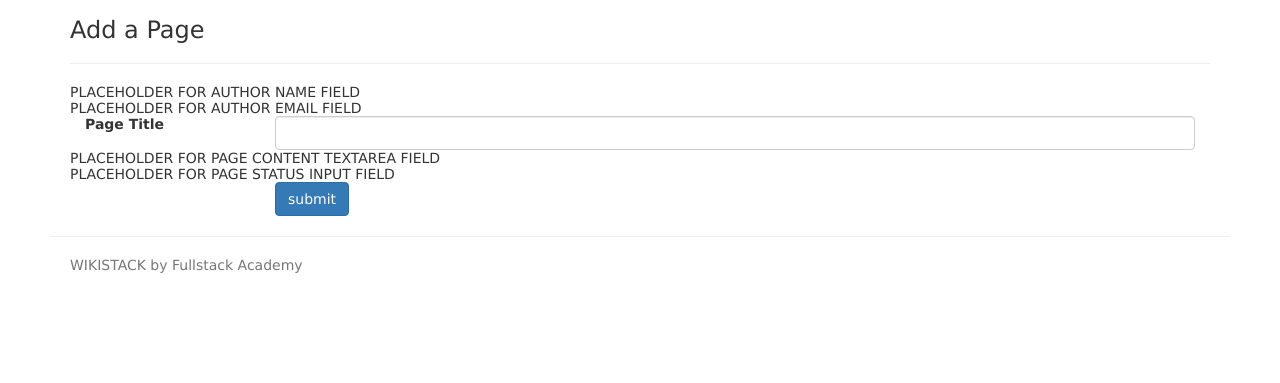
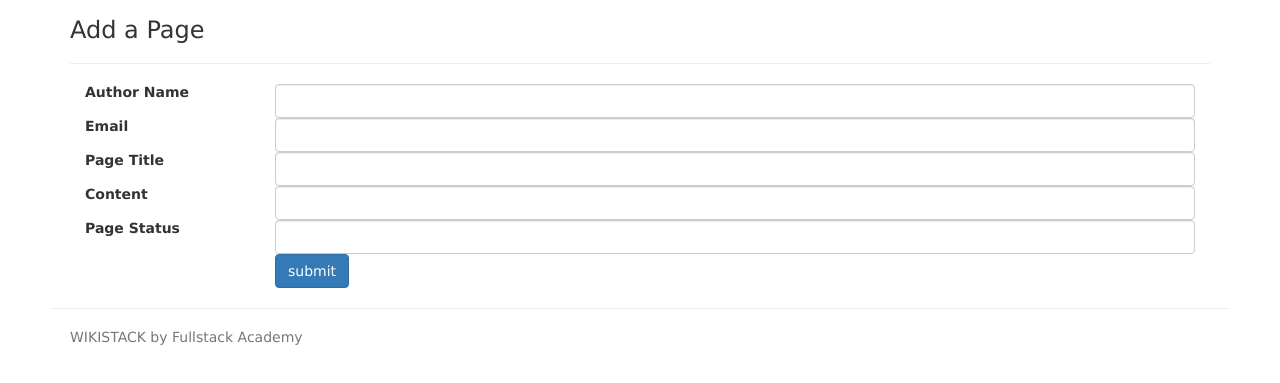
Before and after one commit to lindsayrmaher/wikistack, a website: page views/addpage.html in a window 1280 px wide. Shown: the part 53-436 px from the top of the page. Drawn offline with nearby package versions, Linux system fonts and the light colour scheme; files that its build step writes are made by us from their sources.

Commit message:
starting in on the post route

```diff
--- a/views/addpage.html
+++ b/views/addpage.html
@@ -5,9 +5,19 @@
   <hr>
   <form method="POST" action="/wiki/">
 
-    <div>PLACEHOLDER FOR AUTHOR NAME FIELD</div>
+    <div class="form-group">
+      <label for="author" class="col-sm-2 control-label">Author Name</label>
+      <div class="col-sm-10">
+        <input name="author" type="text" class="form-control"/>
+      </div>
+      </div>
 
-    <div>PLACEHOLDER FOR AUTHOR EMAIL FIELD</div>
+    <div class="form-group">
+    <label for="email" class="col-sm-2 control-label">Email</label>
+      <div class="col-sm-10">
+        <input name="email" type="text" class="form-control"/>
+      </div>
+    </div>
 
     <div class="form-group">
       <label for="title" class="col-sm-2 control-label">Page Title</label>
@@ -16,9 +26,19 @@
       </div>
     </div>
 
-    <div>PLACEHOLDER FOR PAGE CONTENT TEXTAREA FIELD</div>
+    <div class="form-group">
+      <label for="content" class="col-sm-2 control-label">Content</label>
+      <div class="col-sm-10">
+        <input name="content" type="text" class="form-control"/>
+      </div>
+    </div>
 
-    <div>PLACEHOLDER FOR PAGE STATUS INPUT FIELD</div>
+    <div class="form-group">
+      <label for="status" class="col-sm-2 control-label">Page Status</label>
+      <div class="col-sm-10">
+        <input name="status" type="text" class="form-control"/>
+      </div>
+    </div>
 
     <div class="col-sm-offset-2 col-sm-10">
       <button type="submit" class="btn btn-primary">submit</button>
```
Also changed, not shown: routes/wiki.js (+13 -3 lines).
